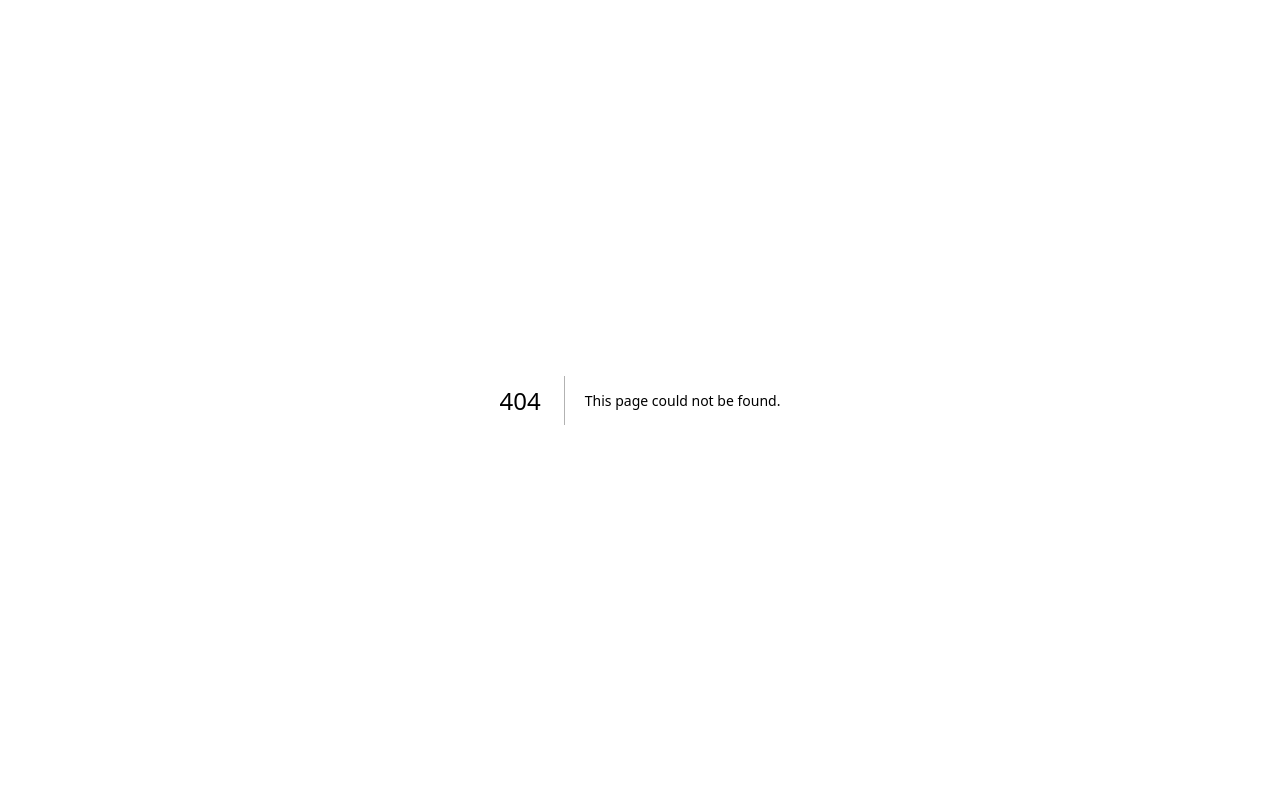
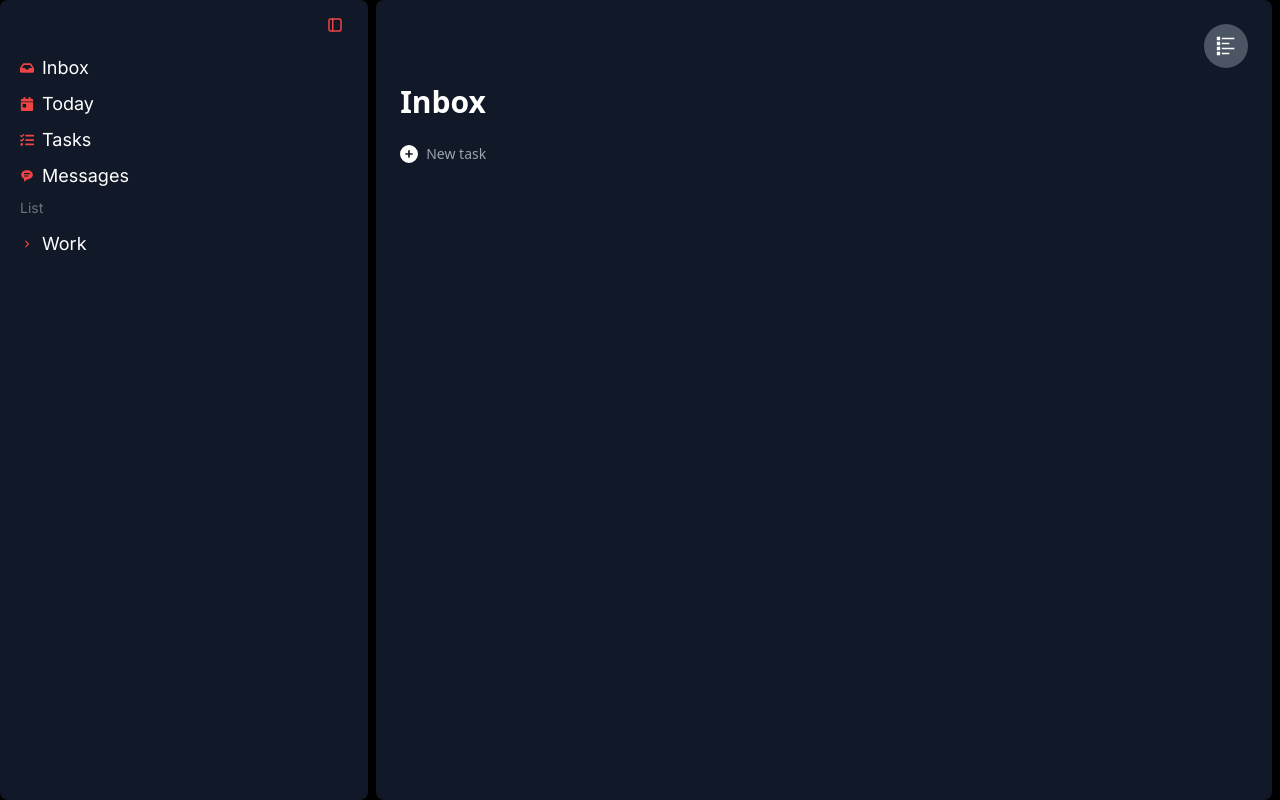
Before and after one commit to Lilglu4e/supernote, a Next.js app: page /inbox in a window 1280 px wide. Before the commit this address had no page. Built offline with nearby package versions, Linux system fonts and the light colour scheme.

Commit message:
inbox update

```diff
--- a/src/app/Components/SideBar.tsx
+++ b/src/app/Components/SideBar.tsx
@@ -1,92 +1,109 @@
 'use client'
 import React, { useState } from 'react';
-import dynamic from 'next/dynamic';
 import { FaInbox, FaCalendarDay, FaTasks } from 'react-icons/fa';
-import { BiSolidMessageRoundedDetail } from "react-icons/bi";
-import { MdKeyboardArrowRight, MdKeyboardArrowDown } from "react-icons/md";
-import { TbSquarePlus2 } from "react-icons/tb";
-import { BsFillCalendar2DateFill } from "react-icons/bs";
-// Assuming PiNotePencil and LuListPlus are incorrect imports, they're commented out.
-import { PiNotePencil } from "react-icons/pi";
-import { LuListPlus } from "react-icons/lu";
+import { BiSolidMessageRoundedDetail } from 'react-icons/bi';
+import { MdKeyboardArrowRight, MdKeyboardArrowDown } from 'react-icons/md';
+import { TbSquarePlus2, TbLayoutSidebar} from 'react-icons/tb';
+import { BsFillCalendar2DateFill } from 'react-icons/bs';
+import { PiNotePencil } from 'react-icons/pi';
+// Correct the import paths according to your project setup
 
-// Dynamic import with no server-side rendering
-// const Picker = dynamic(() => import('emoji-picker-react'), { ssr: false });
+type SidebarItem = 'inbox' | 'today' | 'tasks' | 'messages' | 'list' | 'work';
+
+const SideBarItem = ({
+  onClick,
+  isSelected,
+  icon,
+  label,
+}: {
+  onClick: () => void;
+  isSelected: boolean;
+  icon: JSX.Element;
+  label: string;
+}) => (
+  <div
+    onClick={onClick}
+    className={`flex items-center px-5 py-1 border-r-2 hover:bg-gray-700 hover:bg-opacity-50 ${
+      isSelected ? 'bg-gray-700 border-red-500' : 'border-transparent'
+    } cursor-pointer transition duration-150 ease-in-out`}
+  >
+    {icon}
+    <p className="ml-2 text-lg truncate">{label}</p>
+  </div>
+);
 
 export default function SideBar() {
-    const [click, setClicked] = useState<boolean>(false);
-    const [selectedItem, setSelectedItem] = useState<string>('');
+  const [selectedItem, setSelectedItem] = useState<SidebarItem | ''>('');
+  const [isWorkExpanded, setWorkExpanded] = useState(false);
 
-    const handleSelect = (item: string) => {
+  const handleSelect = (item: SidebarItem) => {
     if (item === 'work') {
-            setClicked(!click); // Toggle expansion for work
-            setSelectedItem(click ? '' : 'work');
+      setWorkExpanded(!isWorkExpanded); // Toggle work section specifically
     } else {
-            setClicked(false); // Collapse work if another item is selected
       setSelectedItem(selectedItem === item ? '' : item);
+      setWorkExpanded(false); // Collapse work section if another item is selected
     }
   };
-    return(
-        <div className="flex flex-col bg-gray-900 justify-items-start h-screen overflow-auto text-xs rounded-lg flex-grow-1/6 py-10">
-            <div className="flex flex-col justify-items-start mb-10">
-                <div onClick={() => handleSelect('inbox')}
-                     className={`flex items-center  px-5 py-1 border-r-2 ${selectedItem === 'inbox' ? 'bg-gray-800 border-red-900' : 'border-transparent hover:cursor-pointer'}`}>
-                    <FaInbox className="text-red-500"/>
-                    <p className="ml-2">Inbox</p>
+
+  return (
+    <div className="flex flex-col bg-gray-900 text-white h-screen overflow-auto text-sm rounded-lg shadow-md flex-grow-1/6">
+        <div
+            className={`flex justify-end px-5 py-4 border-r-4 hover:bg-gray-700 ${
+            false ? 'bg-gray-700 border-red-500' : 'border-transparent'
+            } text-lg cursor-pointer transition duration-150 ease-in-out`}
+        >
+        <TbLayoutSidebar className="text-red-500" />
       </div>
-                <div onClick={() => handleSelect('today')}
-                     className={`flex items-center  px-5 py-1 border-r-2 ${selectedItem === 'today' ? 'bg-gray-800 border-red-900' : 'border-transparent hover:cursor-pointer'}`}>
-                    <FaCalendarDay className='text-red-500'/>
-                    <p className="ml-2">Today</p>
+      <SideBarItem
+        onClick={() => handleSelect('inbox')}
+        isSelected={selectedItem === 'inbox'}
+        icon={<FaInbox className="text-red-500" />}
+        label="Inbox"
+      />
+      <SideBarItem
+        onClick={() => handleSelect('today')}
+        isSelected={selectedItem === 'today'}
+        icon={<FaCalendarDay className="text-red-500" />}
+        label="Today"
+      />
+      <SideBarItem
+        onClick={() => handleSelect('tasks')}
+        isSelected={selectedItem === 'tasks'}
+        icon={<FaTasks className="text-red-500" />}
+        label="Tasks"
+      />
+      <SideBarItem
+        onClick={() => handleSelect('messages')}
+        isSelected={selectedItem === 'messages'}
+        icon={<BiSolidMessageRoundedDetail className="text-red-500" />}
+        label="Messages"
+      />
+      <div className={`flex items-center px-5 py-1 border-r-2 hover:bg-gray-700 hover:bg-opacity-50 ${
+           false ? 'bg-gray-700 border-red-500' : 'border-transparent'
+           } cursor-pointer transition duration-150 ease-in-out text-gray-500`}>
+        List
       </div>
-                <div onClick={() => handleSelect('tasks')}
-                     className={`flex items-center  px-5 py-1 border-r-2 ${selectedItem === 'tasks' ? 'bg-gray-800 border-red-900' : 'border-transparent hover:cursor-pointer'}`}>
-                    <FaTasks  className='text-red-500'/>
-                    <p className="ml-2">Tasks</p>
+
+      <div onClick={() => handleSelect('work')}
+           className={`px-5 py-2 cursor-pointer ${selectedItem === 'work' || isWorkExpanded ? 'bg-gray-700 border-r-4 border-red-500' : 'hover:bg-gray-700'}`}>
+        <div className="flex items-center">
+          {isWorkExpanded ? <MdKeyboardArrowDown className="text-red-500" /> : <MdKeyboardArrowRight className="text-red-500" />}
+          <p className="ml-2 text-lg">Work</p>
         </div>
-                <div onClick={() => handleSelect('messages')}
-                     className={`flex items-center  px-5 py-1 border-r-2 ${selectedItem === 'messages' ? 'bg-gray-800 border-red-900' : 'border-transparent hover:cursor-pointer'}`}>
-                    <BiSolidMessageRoundedDetail  className='text-red-500'/>
-                    <p className="ml-2">Messages</p>
-                </div>
-            </div>
-            <div className="flex flex-col justify-items-start mb-10">
-                <div onClick={() => handleSelect('list')}
-                     className={`flex items-center px-5 py-1 border-r-2 ${selectedItem === 'list' ? 'bg-gray-800 border-red-900' : 'border-transparent hover:cursor-pointer'}`}>
-                    <p className="">List</p>
-                    <button className='text-gray-500 pl-2'>Browse all</button>
-                    <div className={`flex flex-grow justify-end`}>
-                        <TbSquarePlus2  className='text-red-500 mr-2'/>
-                        <LuListPlus  className='text-red-500'/>
-                    </div>
-                </div>
-                <div onClick={() => handleSelect('work')}
-                     className={`flex items-center px-5 py-1 border-r-2 ${selectedItem === 'work' ? ' border-red-900' : 'border-transparent hover:cursor-pointer'}`}>
-                    {click ? (
-                        <>
-                            <MdKeyboardArrowDown className='text-red-500'/>
-                            <p className="ml-2">Work</p>
-                        </>
-                    ) : (
-                        <>
-                            <MdKeyboardArrowRight className='text-red-500'/>
-                            <p className="ml-2">Work</p>
-                        </>
-                    )}
-                </div>
-                {click && (
-                    <div className="pl-10">
-                        <div className="flex items-center">
-                            <BsFillCalendar2DateFill className='text-red-500'/>
+        {isWorkExpanded && (
+          <div className="pl-5">
+            <div className="flex items-center py-2">
+              <BsFillCalendar2DateFill className="text-red-500" />
               <p className="ml-2">This Week</p>
             </div>
-                        <div className="flex items-center">
-                            <PiNotePencil className='text-red-500'/>
-                            <p className="ml-2">Metting Notes</p>
+            <div className="flex items-center py-2">
+              <PiNotePencil className="text-red-500" />
+              <p className="ml-2">Meeting Notes</p>
             </div>
+
           </div>
         )}
       </div>
     </div>
-    )
+  );
 }
--- a/src/app/Components/ToDoList.tsx
+++ b/src/app/Components/ToDoList.tsx
@@ -36,6 +36,9 @@ export default function ToDoList() {
 
     return (
         <div className="flex flex-col bg-gray-900 justify-items-start h-screen overflow-auto text-xs rounded-lg flex-grow-3/6 p-10 mx-2">
+            {/* <div>
+
+            </div> */}
             <div className="flex">
                 <p className="text-xl text-white">Inbox</p>
             </div>
--- /dev/null
+++ b/src/app/inbox/List.tsx
@@ -0,0 +1,81 @@
+'use client';
+import React, { useState, useEffect, useRef, ChangeEvent, KeyboardEvent } from 'react';
+import { GrSort, GrClose } from "react-icons/gr";
+import { CiCirclePlus } from "react-icons/ci";
+import ToDoItem from './ToDoItem'; // Assuming ToDoItem is a new component
+import { FaRegCircle, FaRegCheckCircle,} from "react-icons/fa";
+import { FaCirclePlus } from "react-icons/fa6";
+
+export default function ToDoList() {
+    const [items, setItems] = useState<string[]>([]);
+    const [currentInput, setCurrentInput] = useState<string>('');
+
+    const handleInputChange = (e: ChangeEvent<HTMLTextAreaElement>) => {
+        setCurrentInput(e.target.value);
+    };
+
+    const handleAddItem = () => {
+        if (currentInput.trim() !== '') {
+            setItems([...items, currentInput]);
+            setCurrentInput('');
+        }
+    };
+
+    const handleKeyPress = (e: KeyboardEvent<HTMLTextAreaElement>) => {
+        if (e.key === 'Enter' && !e.shiftKey) {
+            e.preventDefault();
+            handleAddItem();
+        }
+    };
+
+    const handleRemoveItem = (index: number) => {
+        setItems(items.filter((_, itemIndex) => itemIndex !== index));
+    };
+
+    const textareaRef = useRef<HTMLTextAreaElement>(null);
+
+    useEffect(() => {
+        if (textareaRef.current) {
+            textareaRef.current.style.height = '0px'; // Reset before setting to scrollHeight to ensure accurate height
+            textareaRef.current.style.height = `${textareaRef.current.scrollHeight}px`;
+        }
+    }, [currentInput]);
+
+    return (
+        <div className="flex flex-col bg-gray-900 justify-items-start h-screen overflow-auto text-sm rounded-lg p-6 mx-2 font-sans flex-grow-3/6">
+            <div className='flex justify-end items-center mb-4'>
+                <button aria-label="Sort tasks" className='flex items-center justify-center rounded-full bg-gray-600 p-3 hover:bg-gray-500 transition'>
+                    <GrSort className='text-xl text-white'/>
+                </button>
+            </div>
+            <div className='flex items-center mb-4'>
+                <h1 className="text-3xl text-white font-bold">Inbox</h1>
+            </div>
+            <div className="flex flex-row items-center">
+                <div className='flex justify-start'>
+                    <FaCirclePlus className='justify-center text-lg text-white'/>
+                </div>
+                <textarea
+                    ref={textareaRef}
+                    value={currentInput}
+                    onChange={handleInputChange}
+                    onKeyDown={handleKeyPress}
+                    className="text-white bg-transparent rounded-md outline-none p-2 flex-grow resize-none"
+                    placeholder="New task"
+                    style={{ overflowY: 'hidden' }}
+                ></textarea>
+            </div>
+            <ul className="flex flex-col">
+                {items.map((item, index) => (
+                    <ToDoItem
+                        key={index}
+                        item={item}
+                        onRemove={() => handleRemoveItem(index)}
+                    />
+                ))}
+            </ul>
+        </div>
+    );
+}
+
+// New ToDoItem component (to be created in a separate file, e.g., ToDoItem.jsx)
--- /dev/null
+++ b/src/app/inbox/ToDoItem.tsx
@@ -0,0 +1,29 @@
+import React, { useState } from 'react';
+import { FaRegCircle, FaRegCheckCircle } from "react-icons/fa";
+
+// Define a type for the props expected by the ToDoItem component
+type ToDoItemProps = {
+    item: string;
+    onRemove: () => void; // Assuming onRemove does not need any parameters passed to it. Adjust if necessary.
+};
+
+const ToDoItem: React.FC<ToDoItemProps> = ({ item, onRemove }) => {
+    const [isHovered, setIsHovered] = useState(false);
+
+    return (
+        <li className="flex items-center text-white bg-transparent rounded-md mb-2">
+            <button
+                aria-label="Remove task"
+                className="text-red-500 hover:text-red-400 flex items-center justify-center"
+                onClick={onRemove}
+                onMouseEnter={() => setIsHovered(true)}
+                onMouseLeave={() => setIsHovered(false)}
+            >
+                {isHovered ? <FaRegCheckCircle className='text-lg'/> : <FaRegCircle className='text-lg'/>}
+            </button>
+            <span className="pl-2 align-middle">{item}</span>
+        </li>
+    );
+};
+
+export default ToDoItem;
--- /dev/null
+++ b/src/app/inbox/page.tsx
@@ -0,0 +1,13 @@
+import SideBar from "../Components/SideBar"
+import Tasks from "../Components/Tasks"
+import List from './List'
+
+export default function Home() {
+  return (
+    <main className="flex flex-row bg-black min-h-screen items-center justify-between">
+      <SideBar />
+      <List />
+      {/* <Tasks /> */}
+    </main>
+  );
+}
```
Lines whose indentation alone changed are shown as unchanged.
